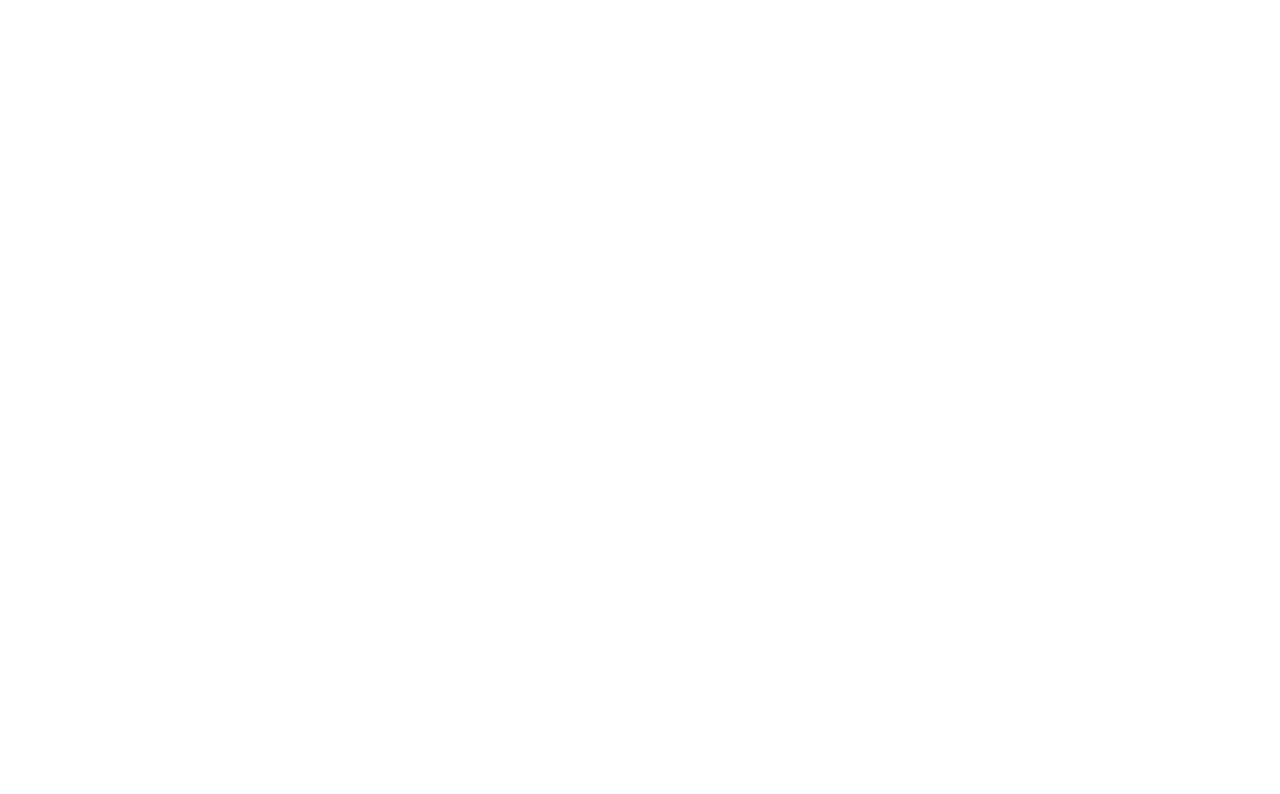
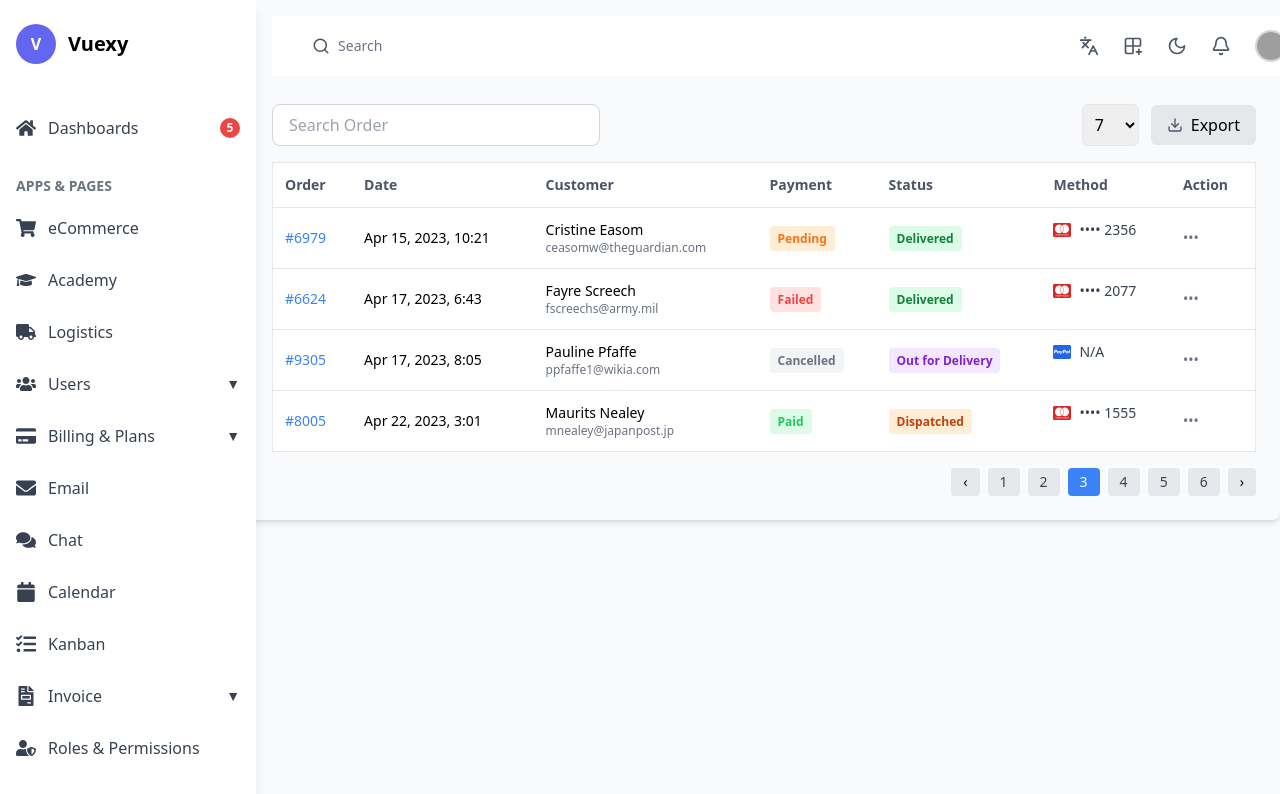
Before and after one commit to xnafi/dashboard, a React (Vite) app: page /ECommerceOrderList in a window 1280 px wide. Before the commit this address had no page. Shown: the top 794 px of the page. Built offline with nearby package versions, Linux system fonts and the light colour scheme; grey boxes are pictures that could not be loaded.

Commit message:
Ecommerce Order list ongoing

```diff
--- a/src/App.tsx
+++ b/src/App.tsx
@@ -26,6 +26,7 @@
 import ECommerceCategoryList from "./pages/eCommerce/ECommerceCategoryList";
 import ECommerceProductAdd from "./pages/eCommerce/ECommerceProductAdd";
 import ECommerceProductList from "./pages/eCommerce/ECommerceProductList";
+import ECommerceOrderList from "./pages/eCommerce/EcommerceOrderList";
 
 
 function App() {
@@ -57,6 +58,7 @@
           <Route path="/ECommerceProductList" element={<ECommerceProductList />} />
           <Route path="/ECommerceProductAdd" element={<ECommerceProductAdd />} />
           <Route path="/ECommerceCategoryList" element={<ECommerceCategoryList />} />
+          <Route path="/ECommerceOrderList" element={<ECommerceOrderList/>} />
         </Route>
       </Routes>
     </BrowserRouter>
--- /dev/null
+++ b/src/pages/eCommerce/ECommerceOrderList.tsx
@@ -0,0 +1,196 @@
+import { useState } from "react";
+import { FaCcMastercard, FaCcPaypal } from "react-icons/fa";
+import { FiDownload } from "react-icons/fi";
+
+const orders = [
+  {
+    id: "#6979",
+    date: "Apr 15, 2023, 10:21",
+    customer: { name: "Cristine Easom", email: "ceasomw@theguardian.com" },
+    payment: "Pending",
+    status: "Delivered",
+    method: "mastercard",
+    lastDigits: "2356",
+  },
+  {
+    id: "#6624",
+    date: "Apr 17, 2023, 6:43",
+    customer: { name: "Fayre Screech", email: "fscreechs@army.mil" },
+    payment: "Failed",
+    status: "Delivered",
+    method: "mastercard",
+    lastDigits: "2077",
+  },
+  {
+    id: "#9305",
+    date: "Apr 17, 2023, 8:05",
+    customer: { name: "Pauline Pfaffe", email: "ppfaffe1@wikia.com" },
+    payment: "Cancelled",
+    status: "Out for Delivery",
+    method: "paypal",
+  },
+  {
+    id: "#8005",
+    date: "Apr 22, 2023, 3:01",
+    customer: { name: "Maurits Nealey", email: "mnealey@japanpost.jp" },
+    payment: "Paid",
+    status: "Dispatched",
+    method: "mastercard",
+    lastDigits: "1555",
+  },
+];
+
+const getStatusColor = (status: string) => {
+  switch (status) {
+    case "Pending":
+      return "text-orange-500 bg-orange-100";
+    case "Failed":
+      return "text-red-500 bg-red-100";
+    case "Paid":
+      return "text-green-500 bg-green-100";
+    case "Cancelled":
+      return "text-gray-500 bg-gray-100";
+    default:
+      return "text-gray-700 bg-gray-200";
+  }
+};
+
+const getDeliveryStatusColor = (status: string) => {
+  switch (status) {
+    case "Delivered":
+      return "text-green-700 bg-green-100";
+    case "Out for Delivery":
+      return "text-purple-700 bg-purple-100";
+    case "Dispatched":
+      return "text-orange-700 bg-orange-100";
+    case "Ready to Pickup":
+      return "text-blue-700 bg-blue-100";
+    default:
+      return "text-gray-700 bg-gray-200";
+  }
+};
+
+const ECommerceOrderList = () => {
+  const [currentPage, setCurrentPage] = useState(3);
+  const [search, setSearch] = useState("");
+
+
+  return (
+    <div className="p-6 bg-gray-50 mt-20 ml-6 dark:bg-gray-900 dark:text-white max-w-full rounded-lg shadow-md">
+      {/* Search Bar */}
+      <div className="flex justify-between items-center mb-4">
+        <input
+          type="text"
+          placeholder="Search Order"
+          value={search}
+          onChange={(e) => setSearch(e.target.value)}
+          className="border border-gray-300 rounded-lg px-4 py-2 w-1/3"
+        />
+
+<div className="flex items-center gap-3">
+            <select className="border p-2 rounded-md">
+              <option value="7">7</option>
+              <option value="10">10</option>
+              <option value="20">20</option>
+            </select>
+
+            <button className="bg-gray-200 text-black px-4 py-2 rounded-md flex items-center gap-2">
+  <FiDownload className="text-gray-600" /> Export
+</button>
+
+          </div>
+      </div>
+
+      <div className="overflow-x-auto">
+        <table className="min-w-full bg-white border rounded-md">
+          <thead>
+            <tr className="border-b text-left text-sm text-gray-600">
+              <th className="p-3">Order</th>
+              <th className="p-3">Date</th>
+              <th className="p-3">Customer</th>
+              <th className="p-3">Payment</th>
+              <th className="p-3">Status</th>
+              <th className="p-3">Method</th>
+              <th className="p-3">Action</th>
+            </tr>
+          </thead>
+          <tbody>
+            {orders.map((order) => (
+              <tr
+                key={order.id}
+                className="border-b text-sm hover:bg-gray-50 transition"
+              >
+                <td className="p-3 text-blue-500">{order.id}</td>
+                <td className="p-3">{order.date}</td>
+                <td className="p-3">
+                  <div className="flex flex-col">
+                    <span className="font-medium">{order.customer.name}</span>
+                    <span className="text-xs text-gray-500">
+                      {order.customer.email}
+                    </span>
+                  </div>
+                </td>
+                <td className="p-3">
+                  <span
+                    className={`px-2 py-1 text-xs font-semibold rounded ${getStatusColor(
+                      order.payment
+                    )}`}
+                  >
+                    {order.payment}
+                  </span>
+                </td>
+                <td className="p-3">
+                  <span
+                    className={`px-2 py-1 text-xs font-semibold rounded ${getDeliveryStatusColor(
+                      order.status
+                    )}`}
+                  >
+                    {order.status}
+                  </span>
+                </td>
+                <td className="p-3 flex items-center">
+                  {order.method === "mastercard" ? (
+                    <FaCcMastercard className="text-red-600 text-lg mr-2" />
+                  ) : (
+                    <FaCcPaypal className="text-blue-600 text-lg mr-2" />
+                  )}
+                  <span className="text-gray-700 text-sm">
+                    {order.lastDigits ? `•••• ${order.lastDigits}` : "N/A"}
+                  </span>
+                </td>
+                <td className="p-3">
+                  <button className="text-gray-500 hover:text-gray-700">
+                    •••
+                  </button>
+                </td>
+              </tr>
+            ))}
+          </tbody>
+        </table>
+      </div>
+
+      {/* Pagination */}
+      <div className="flex justify-end mt-4">
+        <nav className="flex items-center gap-2">
+          <button className="px-3 py-1 text-sm bg-gray-200 rounded">‹</button>
+          {[1, 2, 3, 4, 5, 6].map((page) => (
+            <button
+              key={page}
+              onClick={() => setCurrentPage(page)}
+              className={`px-3 py-1 text-sm rounded ${
+                currentPage === page
+                  ? "bg-blue-500 text-white"
+                  : "bg-gray-200 text-gray-700"
+              }`}
+            >
+              {page}
+            </button>
+          ))}
+          <button className="px-3 py-1 text-sm bg-gray-200 rounded">›</button>
+        </nav>
+      </div>
+    </div>
+  );
+};
+
+export default ECommerceOrderList;
```
